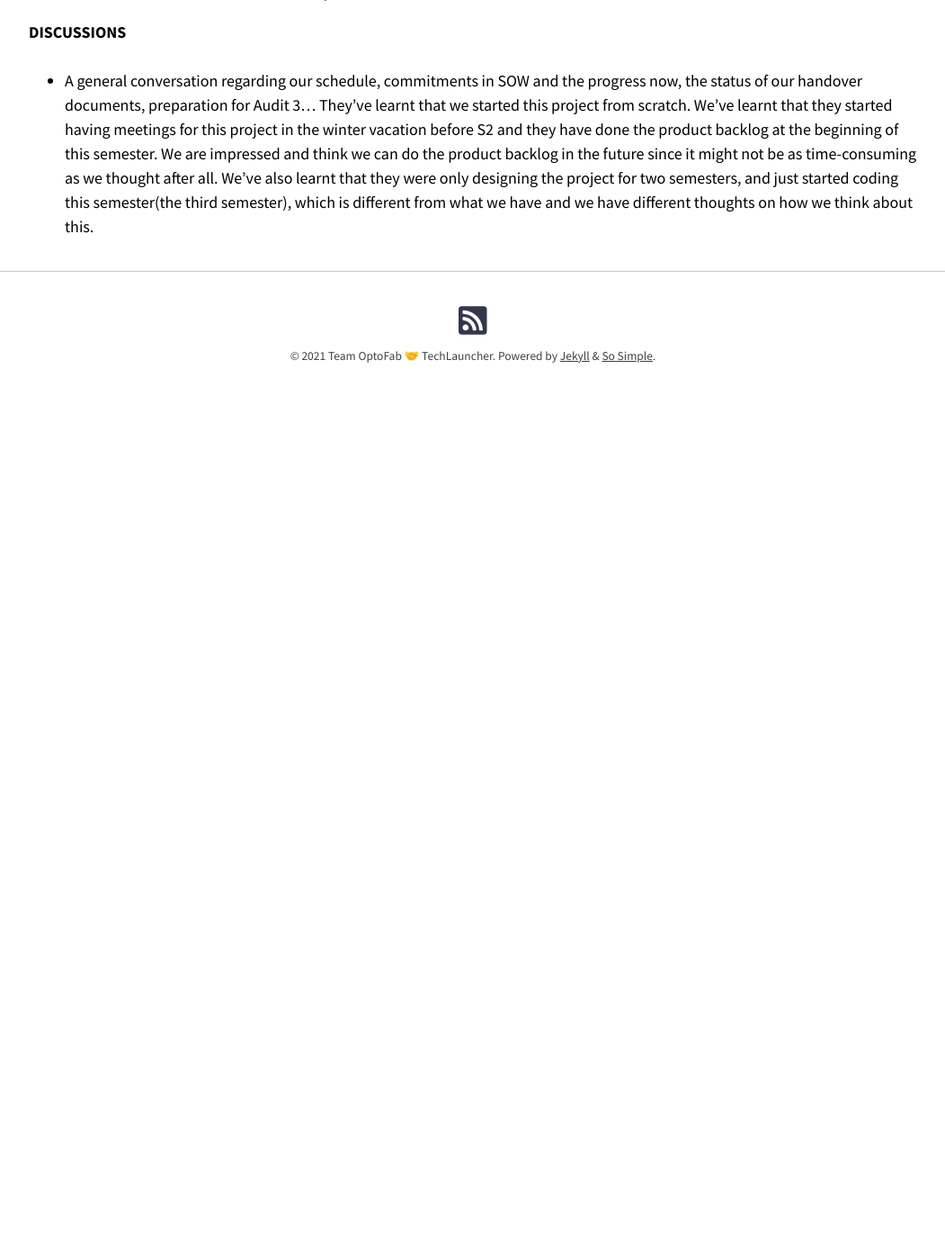
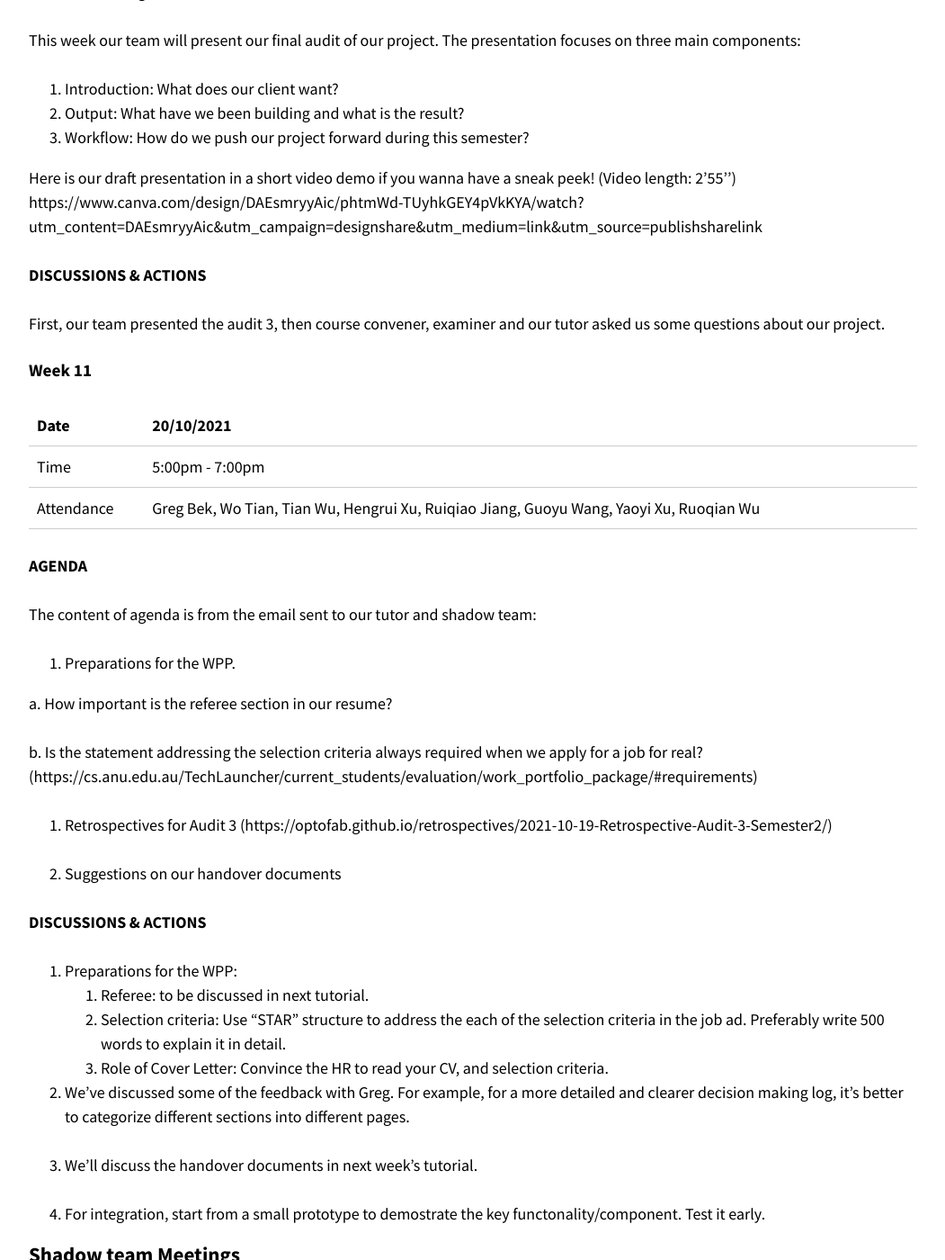
Before and after one commit to optofab/optofab.github.io, a Jekyll site: the page built from meeting_minutes.md, in a window 1280 px wide and 1400 px high, scrolled down 33417 px. Shown: the whole window at 90% size, without its empty margins (114-1165 px from the left). Built offline with Jekyll 4.4.1, drawn with Linux system fonts in a browser that asks for light colours; nearby versions of some CDN libraries; emoji names are drawn with the system emoji font; before the commit the page ends 33895 px from its top, so only the background shows below that; some of the changed text lies outside the part shown.

Commit message:
add week 10 & 11 tutorial meeting minutes

```diff
--- a/meeting_minutes.md
+++ b/meeting_minutes.md
@@ -1106,6 +1106,66 @@ The content of agenda is from the email sent to our tutor and shadow team:
 
    a. Team OptoFab will send a copy of the written handover documents (both website portal and database docs) to Greg for proofreading, and Greg will help us improve the documentations from an experienced ICT practitioner's perspective.
 
+#### Week 10
+
+| Date       | 13/10/2021                                                                              |
+| ---------- | --------------------------------------------------------------------------------------- |
+| Time       | 5:00pm - 7:00pm                                                                         |
+| Attendance | Greg Bek, Wo Tian, Tian Wu, Hengrui Xu, Ruiqiao Jiang, Guoyu Wang, Yaoyi Xu, Ruoqian Wu |
+
+**AGENDA**
+
+Audit 3.
+
+The content of agenda is from the email sent to our tutor and shadow team:
+
+This week our team will present our final audit of our project. The presentation focuses on three main components:
+
+1. Introduction: What does our client want?
+2. Output: What have we been building and what is the result?
+3. Workflow: How do we push our project forward during this semester?
+
+Here is our draft presentation in a short video demo if you wanna have a sneak peek! (Video length: 2’55’')
+https://www.canva.com/design/DAEsmryyAic/phtmWd-TUyhkGEY4pVkKYA/watch?utm_content=DAEsmryyAic&utm_campaign=designshare&utm_medium=link&utm_source=publishsharelink
+
+**DISCUSSIONS & ACTIONS**
+
+First, our team presented the audit 3, then course convener, examiner and our tutor asked us some questions about our project.
+
+#### Week 11
+
+| Date       | 20/10/2021                                                                              |
+| ---------- | --------------------------------------------------------------------------------------- |
+| Time       | 5:00pm - 7:00pm                                                                         |
+| Attendance | Greg Bek, Wo Tian, Tian Wu, Hengrui Xu, Ruiqiao Jiang, Guoyu Wang, Yaoyi Xu, Ruoqian Wu |
+
+**AGENDA**
+
+The content of agenda is from the email sent to our tutor and shadow team:
+
+1. Preparations for the WPP.
+
+a. How important is the referee section in our resume?
+
+b. Is the statement addressing the selection criteria always required when we apply for a job for real? (https://cs.anu.edu.au/TechLauncher/current_students/evaluation/work_portfolio_package/#requirements)
+
+2. Retrospectives for Audit 3 (https://optofab.github.io/retrospectives/2021-10-19-Retrospective-Audit-3-Semester2/)
+
+3. Suggestions on our handover documents
+
+**DISCUSSIONS & ACTIONS**
+
+1. Preparations for the WPP:
+   1. Referee: to be discussed in next tutorial.
+   2. Selection criteria: Use "STAR" structure to address the each of the selection criteria in the job ad. Preferably write 500 words to explain it in detail.
+   3. Role of Cover Letter: Convince the HR to read your CV, and selection criteria.
+
+2. We've discussed some of the feedback with Greg. For example, for a more detailed and clearer decision making log, it's better to categorize different sections into different pages.
+
+3. We'll discuss the handover documents in next week's tutorial.
+
+4. For integration, start from a small prototype to demostrate the key functonality/component. Test it early.
+
 ### Shadow team Meetings
 
 #### Meeting 1
```
